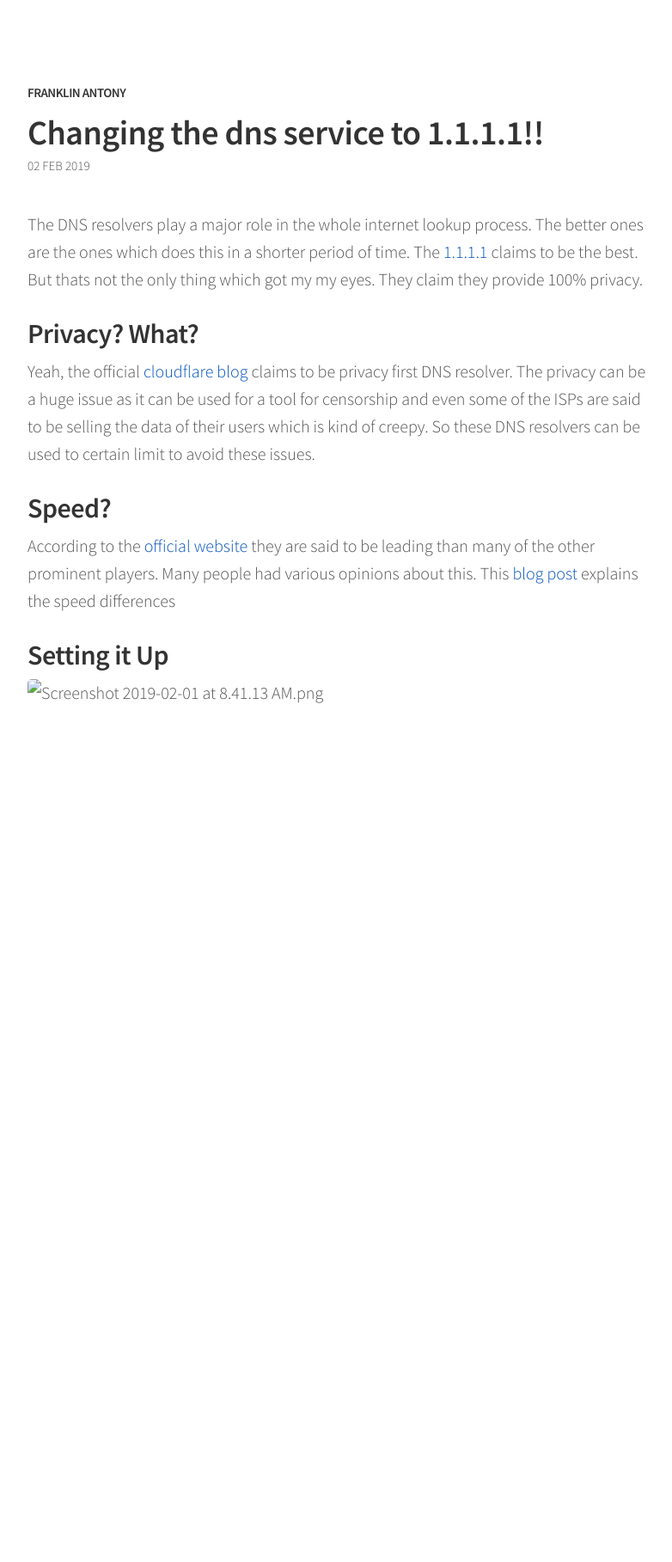
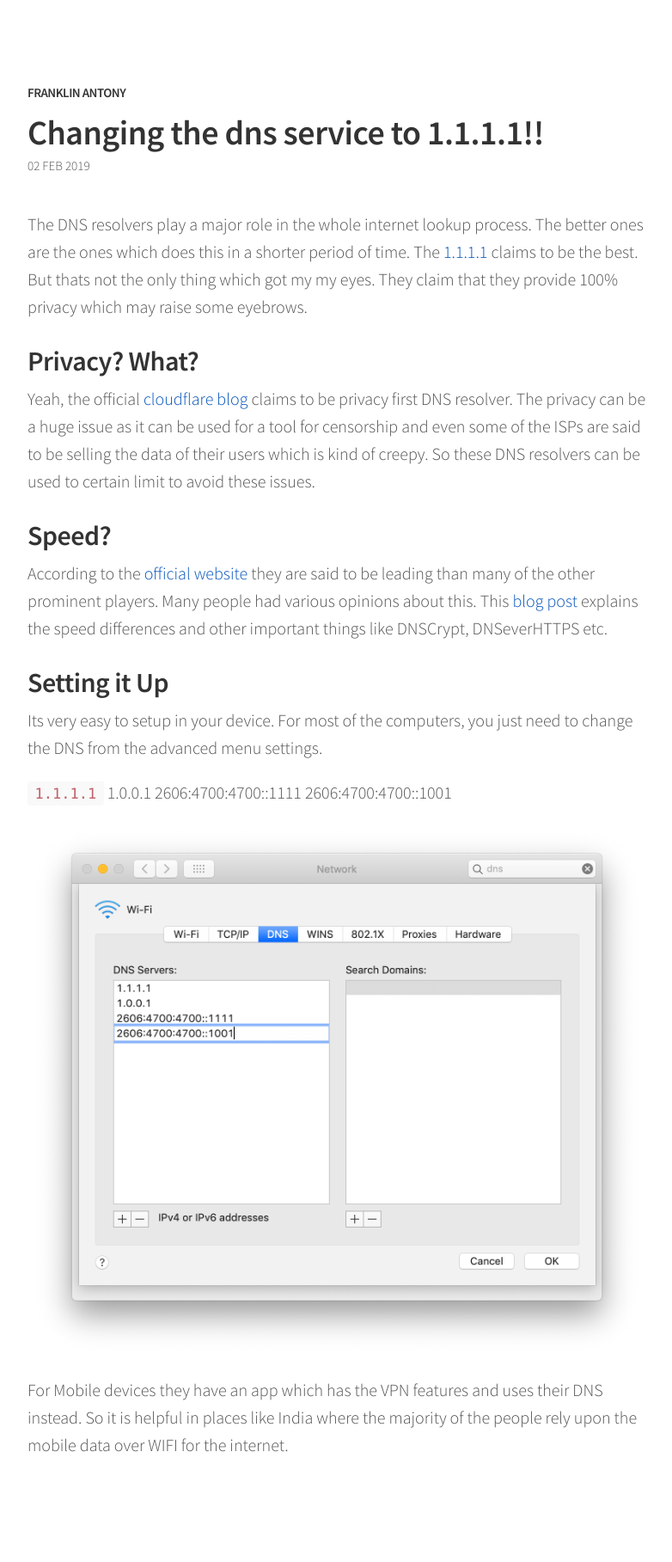
Before and after one commit to beingfranklin/blog, a Jekyll site: the page built from _posts/2019-02-02-Changing-the-DNS-Service-to-1.1.1.1!!.md, in a window 1280 px wide. Shown: the whole page at 86% size, without its empty margins (248-1030 px from the left). Built offline with Jekyll 4.4.1, drawn with Linux system fonts in a browser that asks for light colours; comment, search, counter and statistics services are not loaded; before the commit the page ends 942 px from its top, so only the background shows below that.

Commit message:
Update 2019-02-02-Changing-the-DNS-Service-to-1.1.1.1!!.md

```diff
--- a/_posts/2019-02-02-Changing-the-DNS-Service-to-1.1.1.1!!.md
+++ b/_posts/2019-02-02-Changing-the-DNS-Service-to-1.1.1.1!!.md
@@ -3,7 +3,7 @@ published: true
 ---
 
 
-The DNS resolvers play a major role in the whole internet lookup process. The better ones are the ones which does this in a shorter period of time. The [1.1.1.1](http://1.1.1.1) claims to be the best. But thats not the only thing which got my my eyes. They claim they provide 100% privacy.
+The DNS resolvers play a major role in the whole internet lookup process. The better ones are the ones which does this in a shorter period of time. The [1.1.1.1](http://1.1.1.1) claims to be the best. But thats not the only thing which got my my eyes. They claim that they provide 100% privacy which may raise some eyebrows.
 
 ## Privacy? What?
 
@@ -11,9 +11,19 @@ Yeah, the official [cloudflare blog](https://blog.cloudflare.com/announcing-1111
 
 ## Speed?
 
-According to the [official website](http://1.1.1.1) they are said to be leading than many of the other prominent players. Many people had various opinions about this. This [blog post](https://medium.com/@nykolas.z/dns-resolvers-performance-compared-cloudflare-x-google-x-quad9-x-opendns-149e803734e5) explains the speed differences
+According to the [official website](http://1.1.1.1) they are said to be leading than many of the other prominent players. Many people had various opinions about this. This [blog post](https://medium.com/@nykolas.z/dns-resolvers-performance-compared-cloudflare-x-google-x-quad9-x-opendns-149e803734e5) explains the speed differences and other important things like DNSCrypt, DNSeverHTTPS etc.
+
 
 ## Setting it Up
 
+Its very easy to setup in your device. For most of the computers, you just need to change the DNS from the advanced menu settings.
 
-![Screenshot 2019-02-01 at 8.41.13 AM.png]({{site.baseurl}}/_posts/Screenshot 2019-02-01 at 8.41.13 AM.png)
+<code>1.1.1.1</code>
+1.0.0.1
+2606:4700:4700::1111
+2606:4700:4700::1001
+
+![Setting Up in Mac](https://raw.githubusercontent.com/beingfranklin/blog/gh-pages/_posts/Screenshot%202019-02-01%20at%208.41.13%20AM.png)
+
+
+For Mobile devices they have an app which has the VPN features and uses their DNS instead. So it is helpful in places like India where the majority of the people rely upon the mobile data over WIFI for the internet.
```
